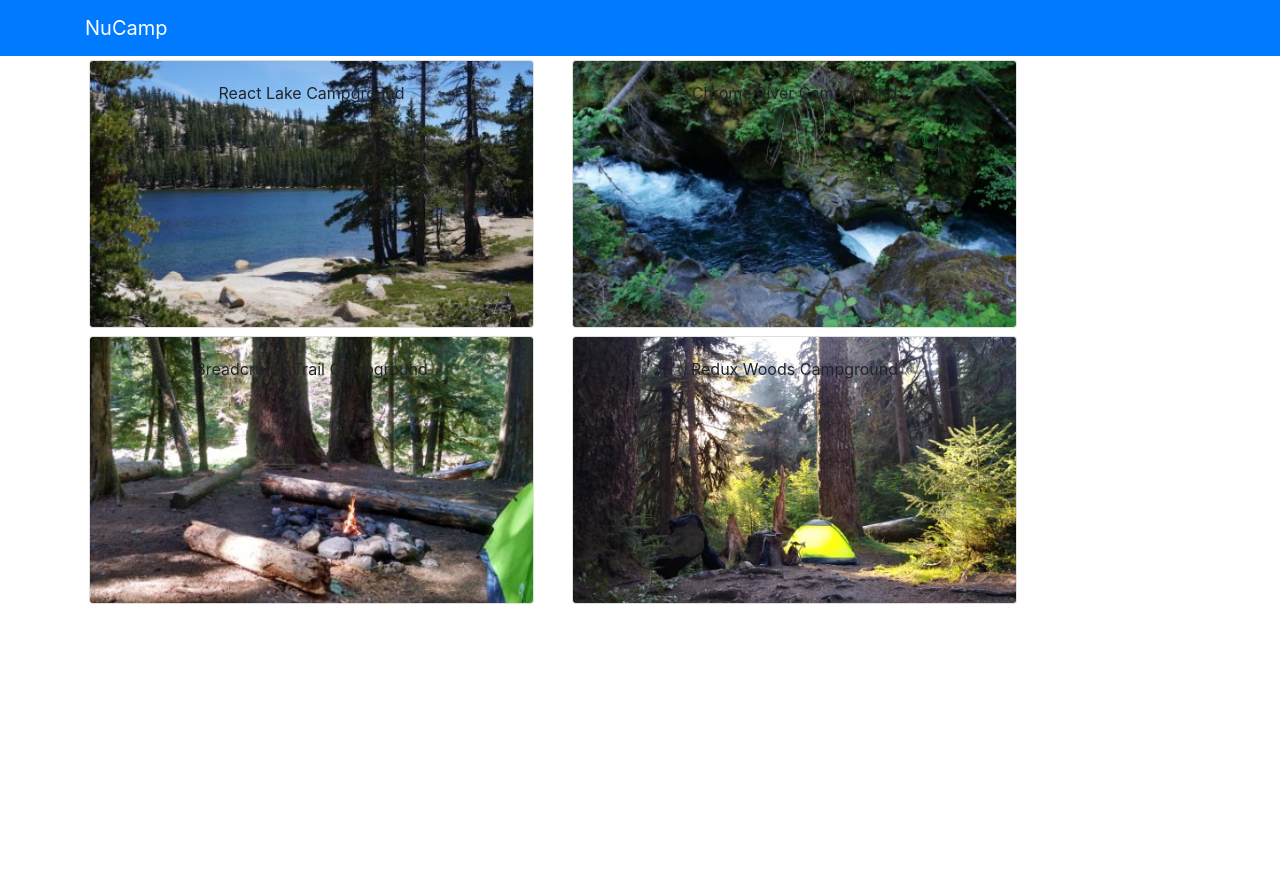
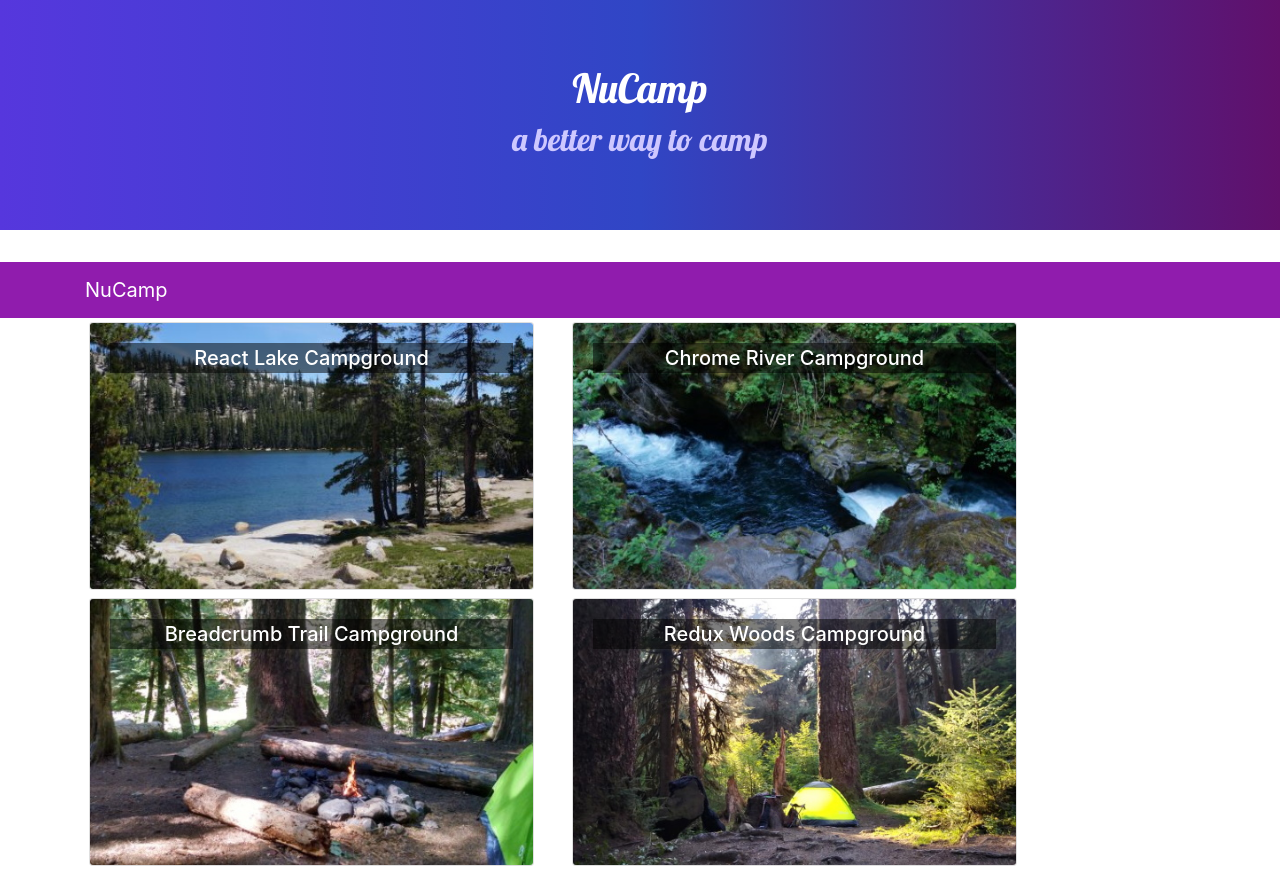
Before and after one commit to scantoria/react, a React (Create React App) app: page / in a window 1280 px wide. Before the commit the page ends 800 px from the top, so only its background shows below. Built offline with nearby package versions, Linux system fonts and the light colour scheme.

Commit message:
Header example

```diff
--- a/package.json
+++ b/package.json
@@ -7,11 +7,15 @@
     "@testing-library/react": "^9.3.2",
     "@testing-library/user-event": "^7.1.2",
     "bootstrap": "^4.5.2",
+    "bootstrap-social": "^5.1.1",
+    "font-awesome": "^4.7.0",
     "react": "^16.13.1",
     "react-dom": "^16.13.1",
     "react-popper": "1.3.6",
     "react-scripts": "3.4.3",
-    "reactstrap": "^8.5.1"
+    "reactstrap": "^8.5.1",
+    "typeface-lobster": "^0.0.72",
+    "typeface-open-sans": "^0.0.75"
   },
   "scripts": {
     "start": "react-scripts start",
--- a/src/App.css
+++ b/src/App.css
@@ -1,3 +1,46 @@
+body{
+  font-family: "Open Sans", sans-serif;
+}
+
+h1, h2, h3 .card-body>.card-title {
+  font-family: "Lobster", cursive;
+}
+
+.card-title {
+  font-weight: 500;
+  font-size: 1.25rem;
+}
+
+h2 {
+  color:#3046c5;
+}
+
+.card-img-overlay .card-title {
+  color: white;
+  background-color: rgba(0, 0, 0, 0.5);
+}
+.row-content {
+  padding: 50px 0;
+  border-bottom: 1px ridge;
+  min-height: 200px;
+}
+.site-footer {
+  background-image: linear-gradient(#CEC8FF, white);
+  padding: 20px 0;
+}
+.jumbotron {
+  margin: 0;
+  padding: 30px;
+  background-image: linear-gradient(to right, #5637DD, #3046C5, #60106B);
+  color: white;
+}
+.jumbotron h2 {
+  color: #CEC8FF;
+}
+.navbar-dark {
+  background-color: #901CAD;
+}
+
 .App {
   text-align: center;
 }
--- /dev/null
+++ b/src/components/HeaderComponent.js
@@ -0,0 +1,29 @@
+import React, {Component} from 'react';
+import {Navbar, NavbarBrand, Jumbotron} from 'reactstrap';
+
+class Header extends Component{
+    render() {
+        return (
+            <React.Fragment>
+                <Jumbotron fluid>
+                    <div className="container">
+                        <div className="row">
+                            <div className="col">
+                                <h1>NuCamp</h1>
+                                <h2>a better way to camp</h2>
+                            </div>
+                        </div>
+                    </div>
+                </Jumbotron>
+                <Navbar dark sticky="top">
+                    <div className="container">
+                    <NavbarBrand href="/">NuCamp</NavbarBrand>
+                    </div>
+                </Navbar>
+            </React.Fragment>
+
+        );
+    }
+}
+
+export default Header;
--- a/src/components/MainComponent.js
+++ b/src/components/MainComponent.js
@@ -1,5 +1,5 @@
 import React, {Component} from 'react';
-import {Navbar, NavbarBrand} from 'reactstrap';
+import Header from "./HeaderComponent";
 import Directory from "./DirectoryComponent";
 import CampsiteInfo from './CampsiteInfoComponent';
 import { CAMPSITES } from '../shared/campsites';
@@ -15,17 +15,13 @@
   }
 
   onCampsiteSelect(campsiteId) {
-        this.setState({selectedCampsite: campsiteId});
-    }
+    this.setState({selectedCampsite: campsiteId});
+  }
 
   render() {
     return (
       <div>
-        <Navbar dark color="primary">
-          <div className="container">
-            <NavbarBrand href="/">NuCamp</NavbarBrand>
-          </div>
-        </Navbar>
+        <Header />
         <Directory campsites={this.state.campsites} onClick={campsiteId => this.onCampsiteSelect(campsiteId)} />
         <CampsiteInfo campsite={this.state.campsites.filter(campsite => campsite.id === this.state.selectedCampsite)[0]} />
       </div>
--- a/src/index.js
+++ b/src/index.js
@@ -4,6 +4,10 @@
 import App from './App';
 import * as serviceWorker from './serviceWorker';
 import 'bootstrap/dist/css/bootstrap.min.css';
+import 'typeface-lobster';
+import 'typeface-open-sans';
+import 'font-awesome/css/font-awesome.css';
+import 'bootstrap-social/bootstrap-social.css';
 
 ReactDOM.render(
   <React.StrictMode>
```
Also changed, not shown: 1 other file (tests, documents, lock files or other folders).
